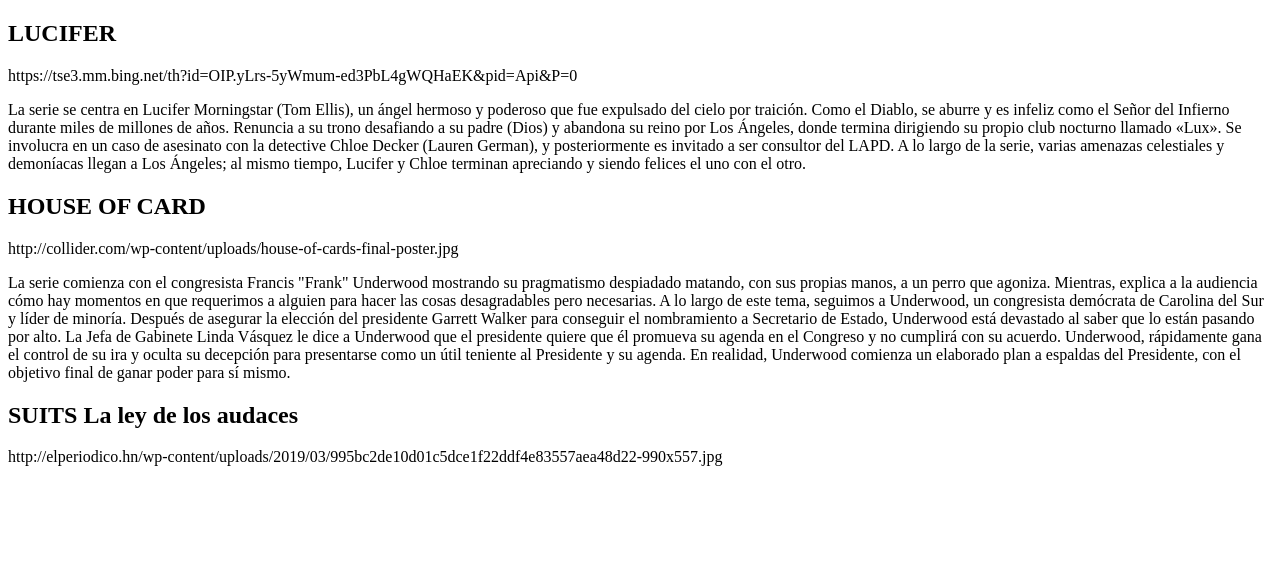
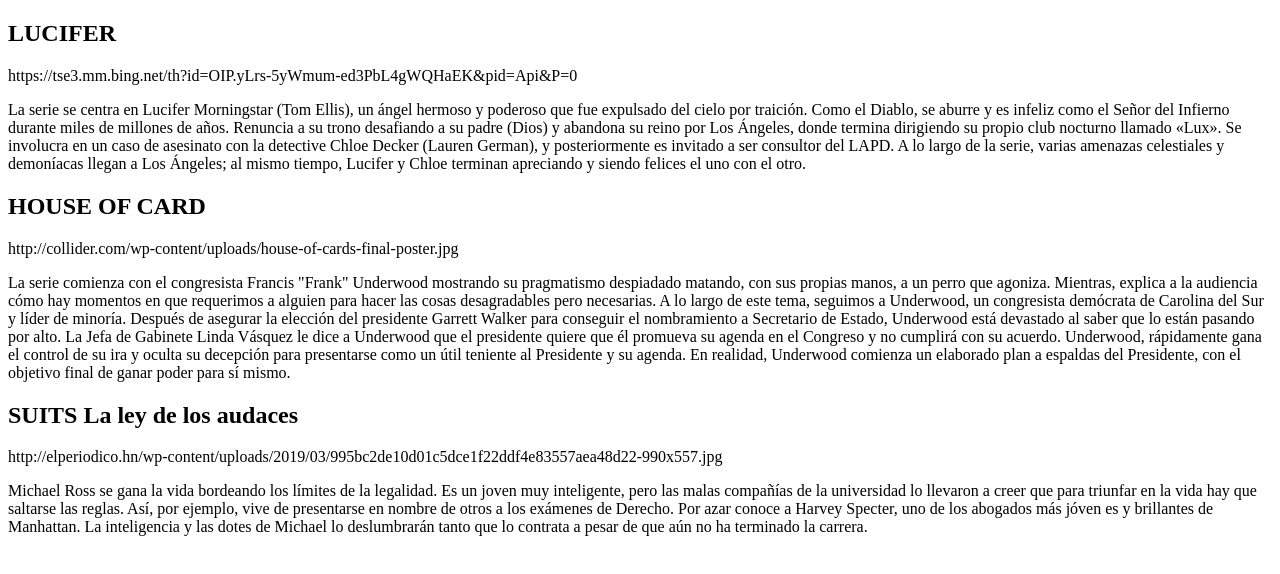
Before and after one commit to CodeRuby999/5-Series-favoritas, a plain HTML site: page index.html in a window 1280 px wide. Drawn offline with Linux system fonts and the light colour scheme.

Commit message:
Seventh commit

```diff
--- a/index.html
+++ b/index.html
@@ -39,6 +39,15 @@
         </p>
         <h2>SUITS La ley de los audaces</h2>
         <p>http://elperiodico.hn/wp-content/uploads/2019/03/995bc2de10d01c5dce1f22ddf4e83557aea48d22-990x557.jpg</p>
+        <p>    Michael Ross se gana la vida bordeando los límites de la legalidad.
+            Es un joven muy inteligente, pero las malas compañías de la universidad lo llevaron a creer
+            que para triunfar en la vida hay que saltarse las reglas. Así, por ejemplo,
+            vive de presentarse en nombre de otros a los exámenes de Derecho.
+             Por azar conoce a Harvey Specter,
+            uno de los abogados más jóven
+            es y brillantes de Manhattan. La inteligencia y las dotes de Michael lo deslumbrarán tanto
+            que lo contrata a pesar de que aún no ha terminado la carrera.
 
+        </p>
 </body>
 </html>
```
